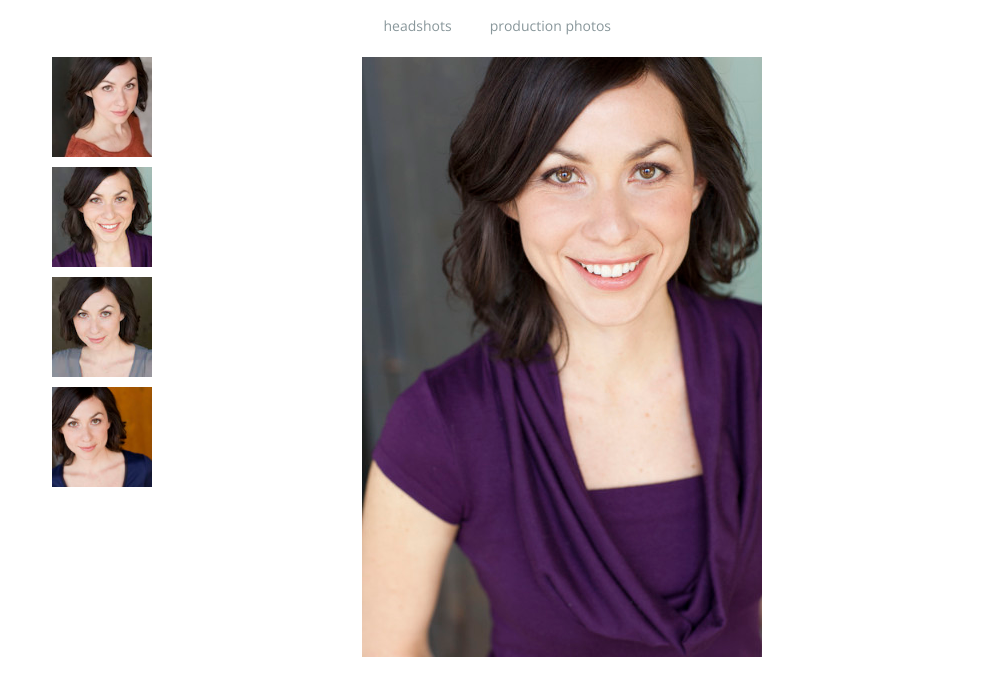
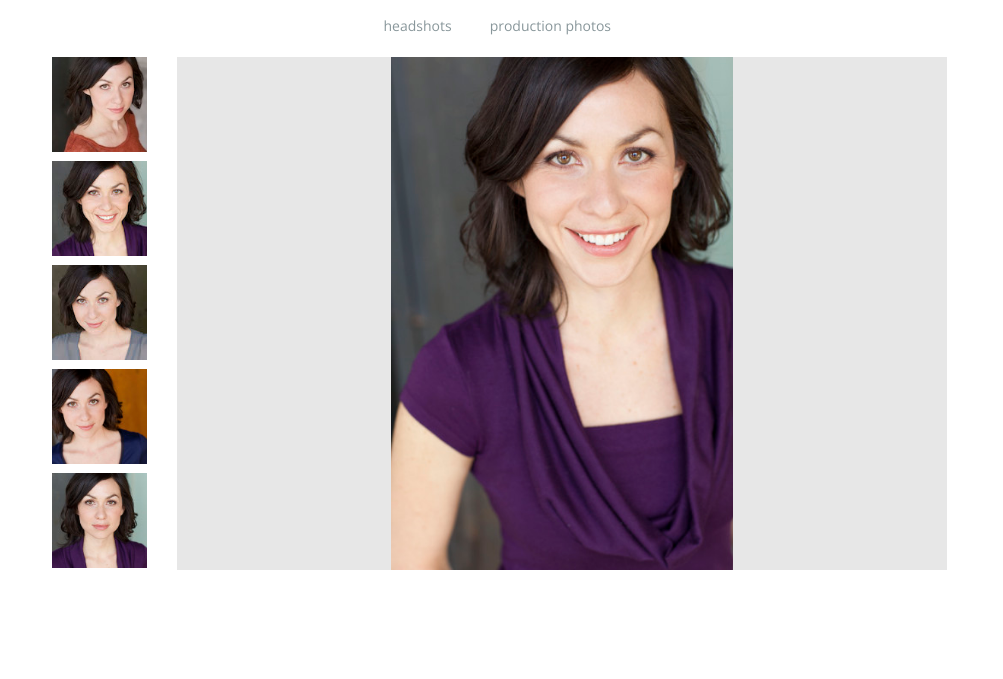
Before and after one commit to rosasanmarchi/rosasanmarchi.github.io, a plain HTML site: page photos.html in a window 1280 px wide. Both pictures are taken after a click on the picture 240 px from the left and 350 px from the top of the page. Shown: the part 133-812 px from the top of the page, without its empty margins (138-1141 px from the left). Drawn offline with nearby package versions, Linux system fonts and the light colour scheme; a web font is replaced by a local one.

Commit message:
Update photos

```diff
--- a/photos.html
+++ b/photos.html
@@ -30,9 +30,10 @@
           <script type="text/javascript">
   var urls = [
     {image: '/images/rosa_orange_800.jpg', thumb: '/images/rosa_orange_125.jpg', align: 'horizontal'},
-    {image: '/images/rosa_smile_600.jpg',  thumb:'/images/rosa_smile_125.jpg', align: 'vertical'},
-    {image: '/images/rosa_gray_800.jpg',   thumb: '/images/rosa_gray_125.jpg', align: 'horizontal'},
-    {image: '/images/rosa_blue_600.jpg',   thumb: '/images/rosa_blue_125.jpg', align: 'vertical'}
+    {image: '/images/rosa_smile_600.jpg',  thumb:'/images/rosa_smile_125.jpg',   align: 'vertical'},
+    {image: '/images/rosa_gray_800.jpg',   thumb: '/images/rosa_gray_125.jpg',   align: 'horizontal'},
+    {image: '/images/rosa_blue_600.jpg',   thumb: '/images/rosa_blue_125.jpg',   align: 'vertical'},
+    {image: '/images/rosa_purple2_800.jpg',   thumb: '/images/rosa_purple2_125.jpg',   align: 'horizontal'}
   ]
 </script>
 
--- a/stylesheets/photos_styles.css
+++ b/stylesheets/photos_styles.css
@@ -49,13 +49,13 @@ a:visited {
 
 #thumbnails li {
 	float: left;
-	margin: 0 5px 10px 0;
+	margin: 0 5px 9px 0px;
 }
 
 ul img {
   vertical-align: middle;
-  height: 100px;
-  width: 100px;
+  height: 95px;
+  width: 95px;
   cursor: pointer;
 }
 
@@ -64,12 +64,13 @@ ul img {
 //}
 
 #front {
+  text-align: center;
 	width: 770px;
-  text-align: center;
-  vertical-align: middle;
+  height: 513px;
 	margin: 20px auto;
   padding: auto;
   float: left;
+  background-color: #e7e7e7;
 }
 
 #front img {
@@ -81,5 +82,5 @@ img.horizontal {
 }
 
 img.vertical {
-  height: 600px;
+  height: 513px;
 }
```
Also changed, not shown: production-photos.html (+3 -3 lines), images/fall_in_love1_800.jpg, images/fall_in_love2_800.jpg, images/rosa_purple2_125.jpg (added), images/rosa_purple2_800.jpg (added), images/vog_2_800.jpg, images/vog_3_800.jpg.
